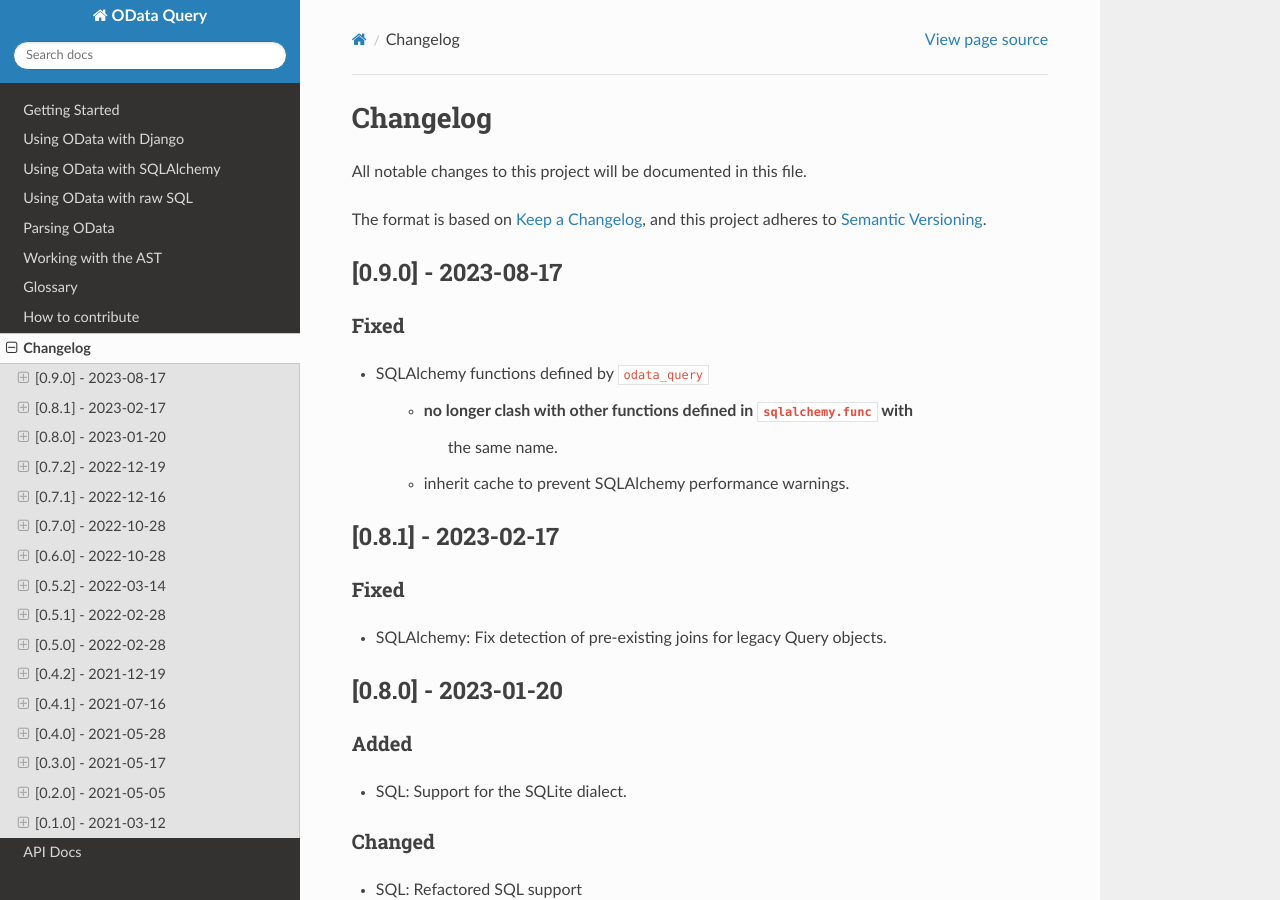
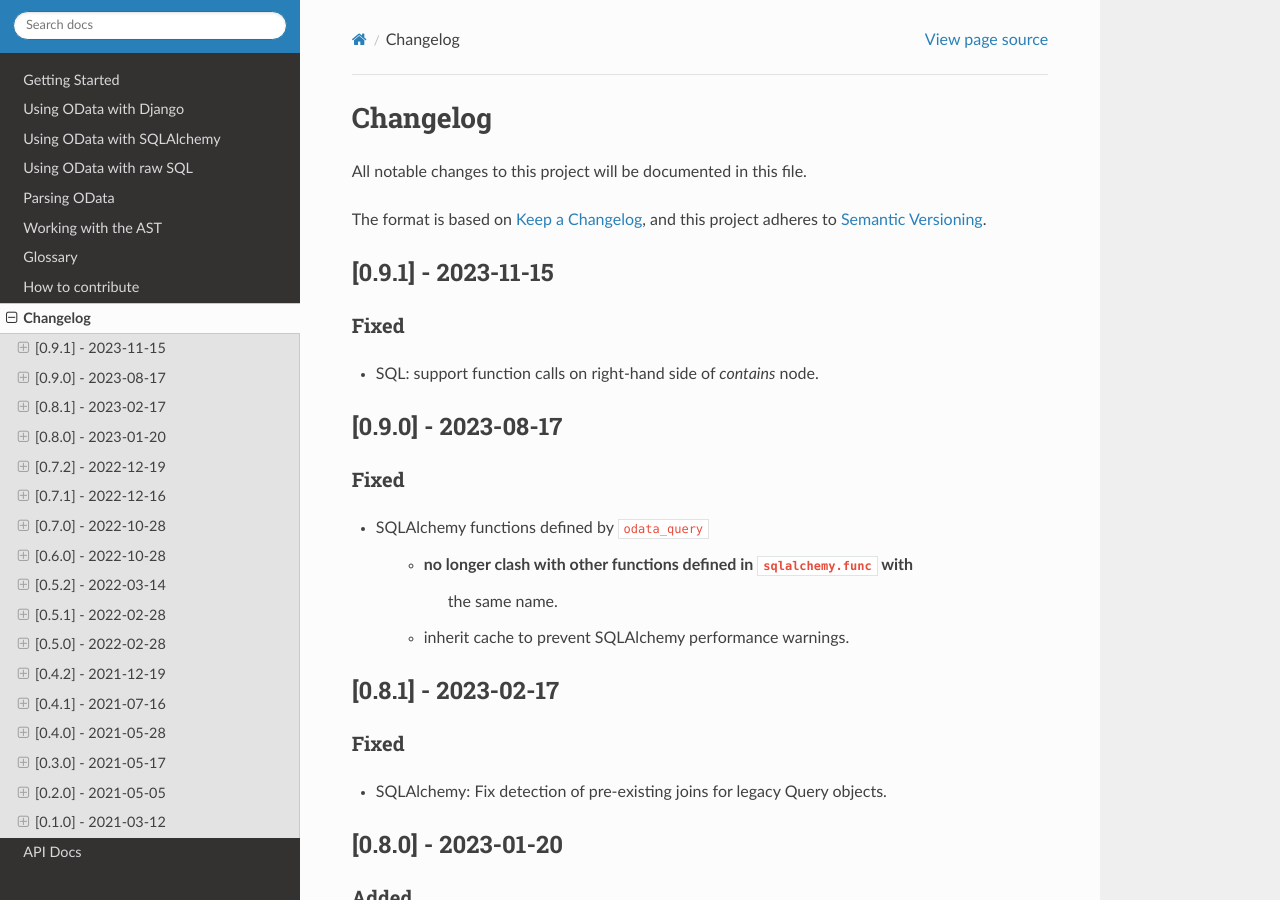
Before and after one commit to gorilla-co/odata-query, a Sphinx documentation site: the page built from docs/source/changelog.rst, in a window 1280 px wide and 900 px high. Built offline with Sphinx 7.4.7 and the Read the Docs theme 2.0.0, drawn with Linux system fonts in a browser that asks for light colours.

Commit message:
Bump version: 0.9.0 → 0.9.1

```diff
--- a/CHANGELOG.rst
+++ b/CHANGELOG.rst
@@ -6,6 +6,15 @@ All notable changes to this project will be documented in this file.
 
 The format is based on `Keep a Changelog <https://keepachangelog.com/en/1.0.0/>`_\ ,
 and this project adheres to `Semantic Versioning <https://semver.org/spec/v2.0.0.html>`_.
+
+
+[0.9.1] - 2023-11-15
+--------------------
+
+Fixed
+^^^^^
+
+* SQL: support function calls on right-hand side of `contains` node.
 
 
 [0.9.0] - 2023-08-17
--- a/docs/source/conf.py
+++ b/docs/source/conf.py
@@ -22,7 +22,7 @@ copyright = "2021, Gorillini NV"
 author = "Oliver Hofkens"
 
 # The full version, including alpha/beta/rc tags
-release = "0.9.0"
+release = "0.9.1"
 
 
 # -- General configuration ---------------------------------------------------
--- a/odata_query/__init__.py
+++ b/odata_query/__init__.py
@@ -1 +1 @@
-__version__ = "0.9.0"
+__version__ = "0.9.1"
--- a/pyproject.toml
+++ b/pyproject.toml
@@ -1,6 +1,6 @@
 [tool.poetry]
 name = "odata-query"
-version = "0.9.0"
+version = "0.9.1"
 description = "An OData query parser and transpiler."
 authors = ["Oliver Hofkens <oliver@gorilla.co>"]
 readme = "README.rst"
--- a/setup.cfg
+++ b/setup.cfg
@@ -1,5 +1,5 @@
 [bumpversion]
-current_version = 0.9.0
+current_version = 0.9.1
 commit = True
 tag = True
 parse = (?P<major>\d+)\.(?P<minor>\d+)\.(?P<patch>\d+)(?:(?P<release>a|b|rc)(?P<build>\d+))?
```
Also changed, not shown: 1 other file.
